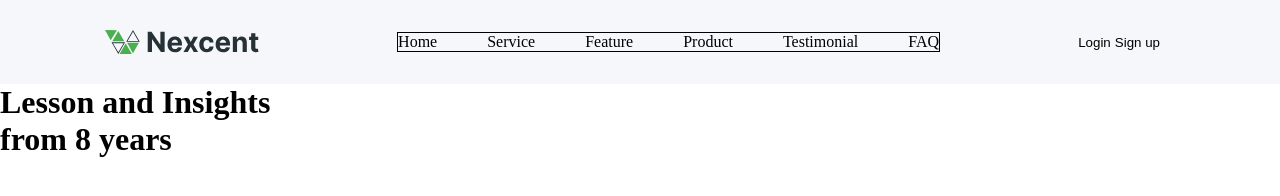
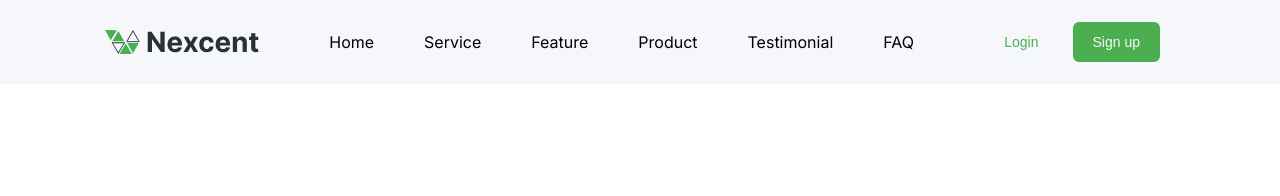
Before and after one commit to JonathanAsf/Senai-FrontEnd, a plain HTML site: page nextcent/index.html in a window 1280 px wide. Drawn offline with Linux system fonts and the light colour scheme.

Commit message:
feature:header conclued

```diff
--- a/nextcent/index.html
+++ b/nextcent/index.html
@@ -1,35 +1,35 @@
 <!DOCTYPE html>
 <html lang="en">
-
   <head>
-    <meta name="description" content="Página designada para venda de">
-    <meta charset="UTF-8">
-    <meta name="viewport" content="width=device-width, initial-scale=1.0">
+    <meta name="description" content="Página designada para venda de" />
+    <meta charset="UTF-8" />
+    <meta name="viewport" content="width=device-width, initial-scale=1.0" />
     <title>Nexcent</title>
-    <link rel="stylesheet" href="./src/styles/style.css">
-    <link rel="stylesheet" href="./src/styles/reset.css">
+    <link rel="stylesheet" href="./src/styles/style.css" />
+    <link rel="stylesheet" href="./src/styles/reset.css" />
+    <link rel="preconnect" href="https://fonts.googleapis.com" />
+    <link rel="preconnect" href="https://fonts.gstatic.com" crossorigin />
+    <link
+      href="https://fonts.googleapis.com/css2?family=Inter:ital,opsz,wght@0,14..32,100..900;1,14..32,100..900&display=swap"
+      rel="stylesheet"
+    />
   </head>
 
   <body>
     <header>
-        <img src="./src/assets/images/nextcent-logo.svg" alt="">
+      <img src="./src/assets/images/nextcent-logo.svg" alt="" />
       <nav>
-            <a href="">Home</a>
-            <a href="">Service</a>
-            <a href="">Feature</a>
-            <a href="">Product</a>
-            <a href="">Testimonial</a>
-            <a href="">FAQ</a>
+        <a href="" class=".a-active">Home</a>
+        <a href="" class=".a-active">Service</a>
+        <a href="" class=".a-active">Feature</a>
+        <a href="" class=".a-active">Product</a>
+        <a href="" class=".a-active">Testimonial</a>
+        <a href="" class=".a-active">FAQ</a>
       </nav>
       <div class="auth-buttons">
         <button>Login</button>
         <button>Sign up</button>
       </div>
     </header>
-    <main>
-        <h1>Lesson and Insights <br></strong>from 8 years<strong></h1>
-        <span></span>
-    </main>
   </body>
-
 </html>
--- a/nextcent/src/styles/style.css
+++ b/nextcent/src/styles/style.css
@@ -1,5 +1,6 @@
 body {
   width: 100%;
+  font-family: "Inter", sans-serif;
 }
 
 header {
@@ -19,7 +20,6 @@ header > img {
 }
 
 nav {
-  border: 1px solid black;
   display: flex;
   gap: 50px;
 }
@@ -27,5 +27,33 @@ nav {
 nav > a {
   font-size: 16px;
   color: black;
+  font-weight: 400;
+}
+
+.a-active {
   font-weight: 500;
 }
+
+.auth-buttons {
+  display: flex;
+  /* border: 1px solid black; */
+  gap: 14px;
+}
+
+.auth-buttons > button {
+  font-size: 14px;
+  font-weight: 500;
+  width: fit-content;
+  padding: 0px 20px; /*Height Width*/
+  height: 40px;
+  border-radius: 6px;
+}
+
+.auth-buttons > button:first-child {
+  color: #4caf4f;
+}
+
+.auth-buttons > button:last-child {
+  background-color: #4caf4f;
+  color: #f5f7fa;
+}
```
Lines whose indentation alone changed are shown as unchanged.
